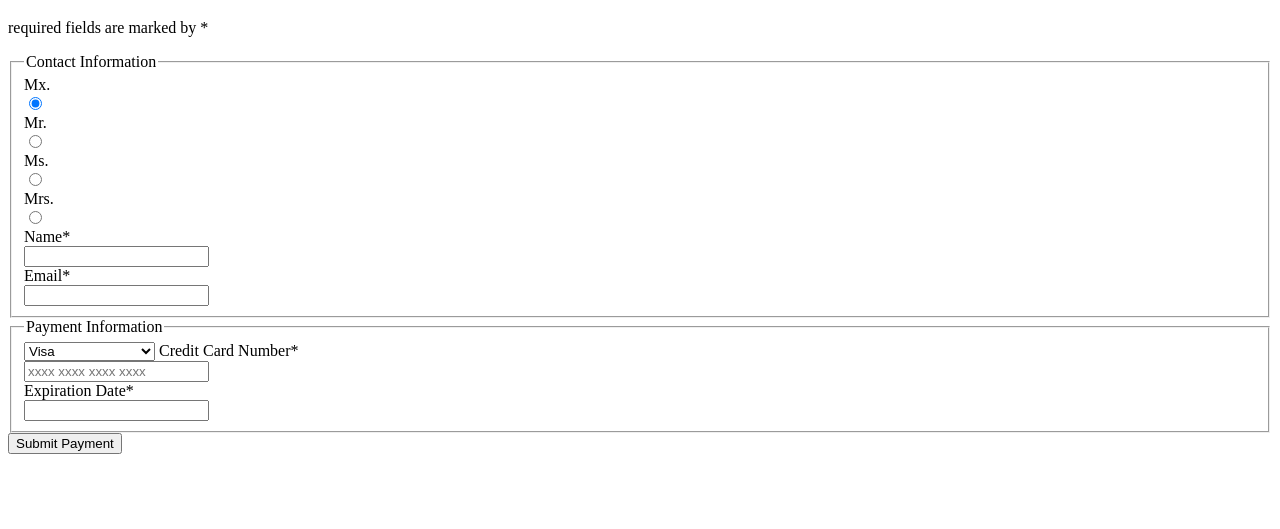
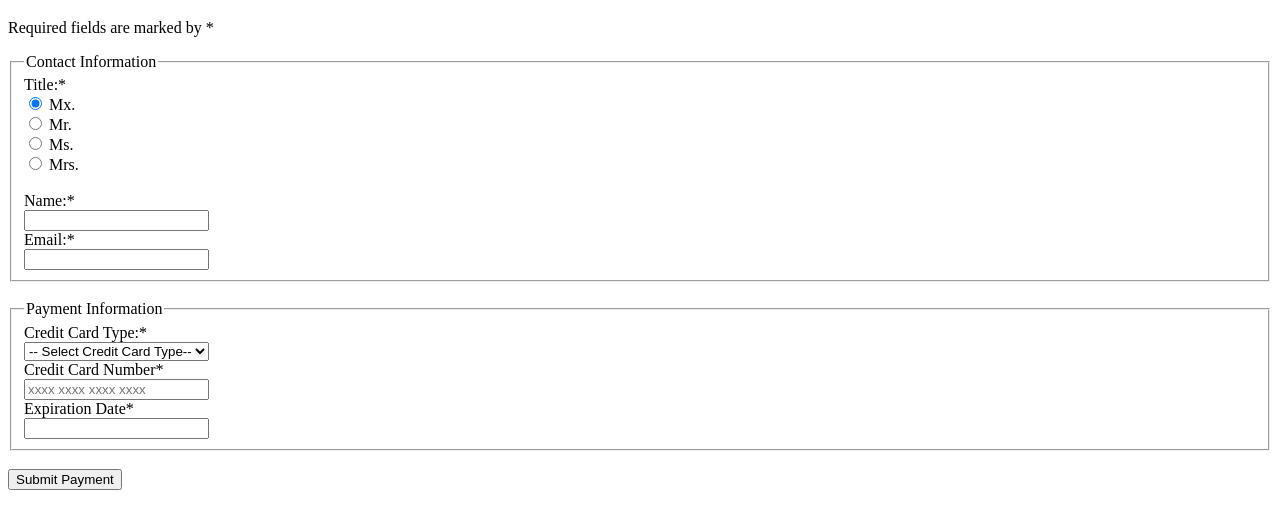
Before and after one commit to 10-6-pursuit/lab-intro-to-forms, a website: page indexV2.html in a window 1280 px wide. Shown: the part 61-590 px from the top of the page. Drawn offline with Linux system fonts and the light colour scheme.

Commit message:
create suggestions for lab model

```diff
--- a/index.html
+++ b/indexV2.html
@@ -10,36 +10,39 @@
 </head>
 <body>
   <h1>Payment Form</h1>
-  <p>required fields are marked by *</p>
+  <p>Required fields are marked by *</p>
   <form>
     <fieldset>
       <legend>Contact Information</legend>
-      <label for="radio-Mx">Mx.</label><br>
-      <input type="radio" name="title" id="radio-Mx" value="Mx." checked/><br>
+      <span>Title:*</span><br>
+      <input type="radio" name="title" id="radio-Mx" value="Mx." checked/>
+      <label for="radio-Mx">Mx.</label> <br>
+      <input type="radio" name="title" id="radio-Mr" value="Mr." required/>
       <label for="radio-Mr">Mr.</label><br>
-      <input type="radio" name="title" id="radio-Mr" value="Mr." required/><br>
+      <input type="radio" name="title" id="radio-Ms" value="Ms." required/>
       <label for="radio-Ms">Ms.</label><br>
-      <input type="radio" name="title" id="radio-Ms" value="Ms." required/><br>
-      <label for="radio-Mrs">Mrs.</label><br>
-      <input type="radio" name="title" id="radio-Mrs" value="Mrs." /><br>
-      <label for="name">Name*</label><br>
+      <input type="radio" name="title" id="radio-Mrs" value="Mrs." />
+      <label for="radio-Mrs">Mrs.</label><br><br>
+      <label for="name">Name:*</label><br>
       <input type="text" name="name" id="name" required/><br>
-      <label for="email">Email*</label><br>
+      <label for="email">Email:*</label><br>
       <input type="text" Email="email" id="email" required/>
-    </fieldset>
+    </fieldset><br>
     <fieldset>
       <legend>Payment Information</legend>
-      <select name="cardType" id="cardType">
+      <label for="card-type">Credit Card Type:*</label><br>
+      <select name="cardType" id="card-type">
+        <option>-- Select Credit Card Type--</option>
         <option value="visa">Visa</option>
         <option value="mastercard">Mastercard</option>
         <option value="american-express">American-Express</option>
         <option value="discover">Discover</option>
-      </select>
-      <label for="creditCardNumber">Credit Card Number*</label><br>
-      <input type="tel" name="creditCardNumber" id="creditCardNumber" placeholder="xxxx xxxx xxxx xxxx" required><br>
+      </select><br>
+      <label for="credit-card-number">Credit Card Number*</label><br>
+      <input type="tel" name="creditCardNumber" id="credit-card-number" placeholder="xxxx xxxx xxxx xxxx" required><br>
       <label for="expiration-date">Expiration Date*</label><br>
       <input type="text" name="expirationDate" id="expiration-date" required>
-    </fieldset>
+    </fieldset><br>
     <input type="submit" value="Submit Payment" />
   </form>
   </body>
```
